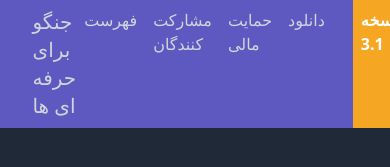
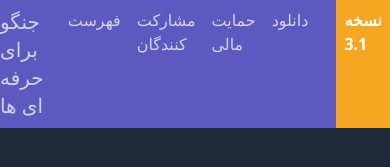
Before and after one commit to smsameet/django-for-professionals, a Next.js app: page / in a window 390 px wide. Shown: the top 167 px of the page. Built offline with nearby package versions, Linux system fonts and the light colour scheme.

Commit message:
update header(change urls)

```diff
--- a/src/components/Header.js
+++ b/src/components/Header.js
@@ -3,13 +3,13 @@ import Link from "next/link"
 
 const Header = () => {
   return (
-    <div className="flex w-10/12 m-auto">
+    <div className="flex lg:w-10/12 w-full m-auto">
       <div className="flex ml-auto">
         <Link href='/'><h2 className="text-gray-300 text-xl py-2">{configs.logo}</h2></Link>
         <div className="flex mr-5">
           <Link href='/archives' className="text-gray-300 p-2 hover:bg-gray-300 hover:bg-opacity-10">فهرست</Link>
-          <Link href='/support' className="text-gray-300 p-2 hover:bg-gray-300 hover:bg-opacity-10">مشارکت کنندگان</Link>
-          <Link href='/contributors' className="text-gray-300 p-2 hover:bg-gray-300 hover:bg-opacity-10">حمایت مالی</Link>
+          <Link href='/contributors' className="text-gray-300 p-2 hover:bg-gray-300 hover:bg-opacity-10">مشارکت کنندگان</Link>
+          <a href='https://mahak-charity.org/online-payment' className="text-gray-300 p-2 hover:bg-gray-300 hover:bg-opacity-10" target="_blank">حمایت مالی</a>
           <a href='https://github.com/mthri/dfp-persian' className="text-gray-300 p-2 hover:bg-gray-300 hover:bg-opacity-10" target="_blank">دانلود</a>
         </div>
       </div>
```
